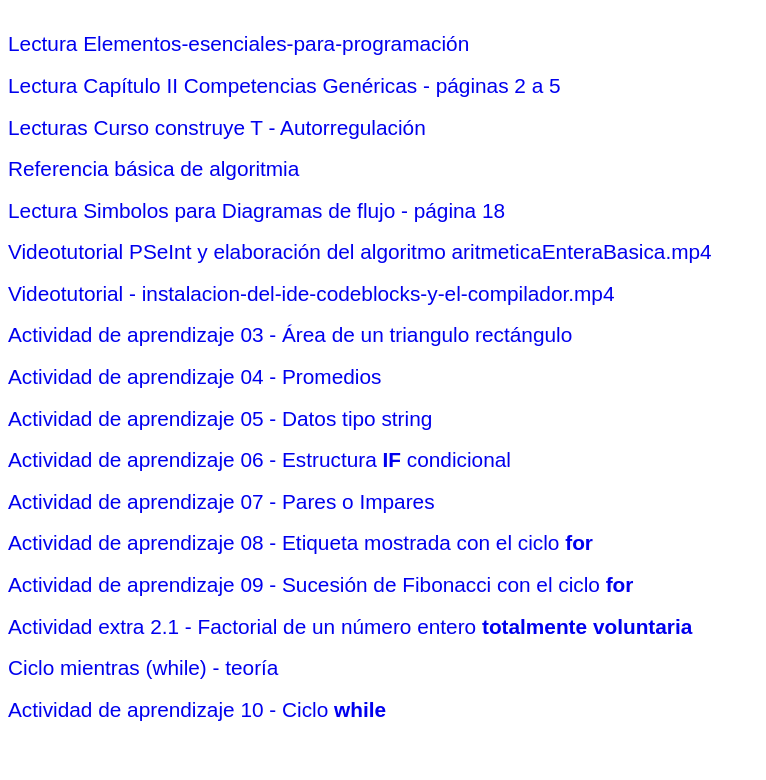
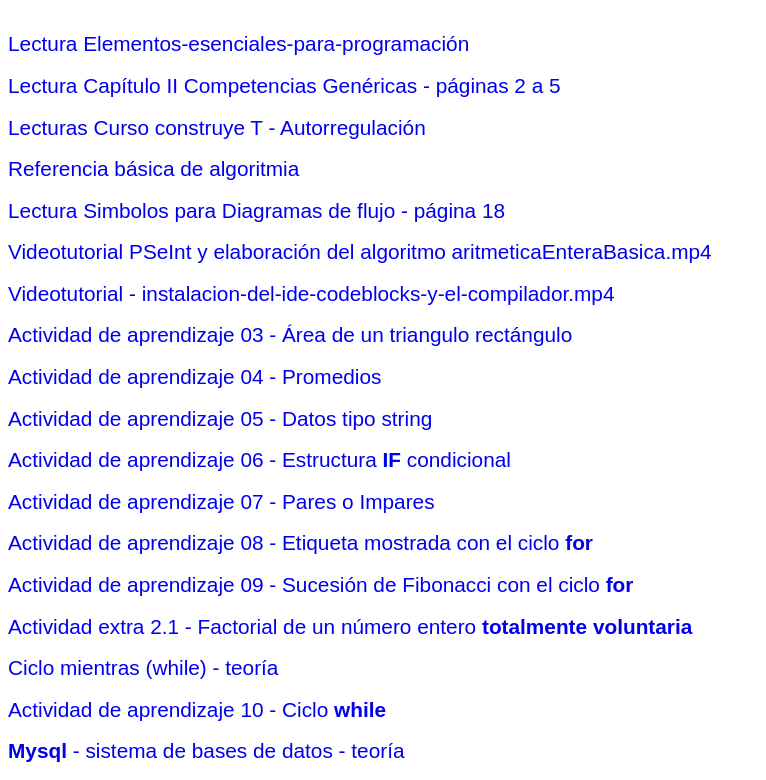
Before and after one commit to edistance/prgmod1, a plain HTML site: page index.html in a window 1280 px wide. Shown: the part 74-854 px from the top of the page, without its empty margins (0-766 px from the left). Before the commit the page ends 812 px from the top, so only its background shows below. Drawn offline with Linux system fonts and the light colour scheme.

Commit message:
Se agrego la teoría para la competencia 5 - sistema de bases de datos mysql

```diff
--- a/index.html
+++ b/index.html
@@ -24,6 +24,7 @@
 		<a href="actividades/actExtra-2.1-factorial.pdf">Actividad extra 2.1 - Factorial de un número entero <span class="negrita">totalmente voluntaria</span></a>
 		<a href="recursos/algoritmos-Pseudocodigo-cpp-referencia-ciclo-mientras-teoria.pdf">Ciclo mientras (while) - teoría</a>
 		<a href="actividades/act10-ciclo-while.pdf">Actividad de aprendizaje 10 - Ciclo <span class="negrita">while</span></a>
+		<a href="recursos/mysql-sistema-de-bases-de-datos-teoria.pdf"><span class="negrita">Mysql</span> - sistema de bases de datos - teoría</a>
 
 	</body>
 </html>
```
Also changed, not shown: 1 other file.
